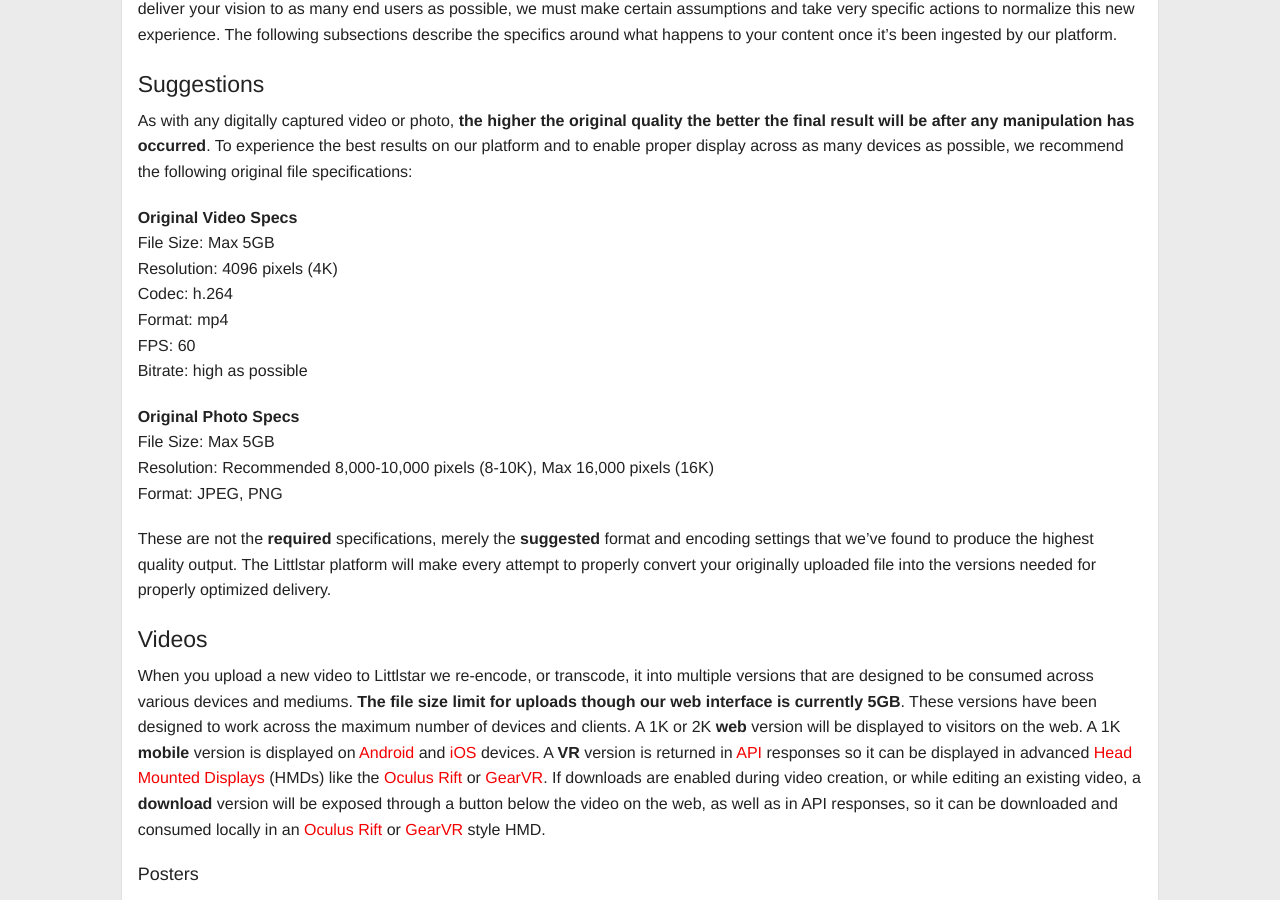
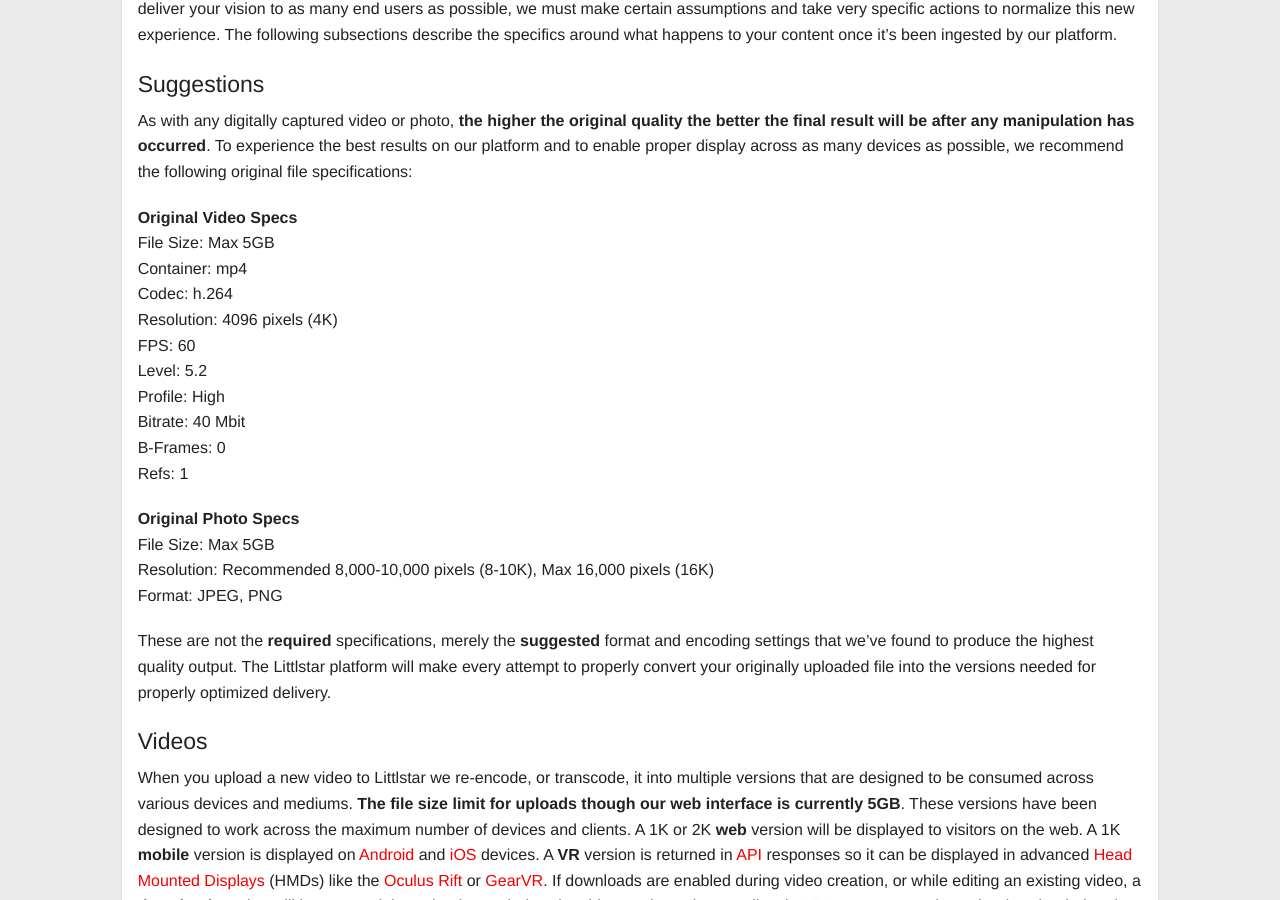
Before and after one commit to littlstar/littlstar.github.io, a Jekyll site: the page built from content-guide.md, in a window 1280 px wide and 900 px high, scrolled down 1895 px. Built offline with Jekyll 4.4.1, drawn with Linux system fonts in a browser that asks for light colours; nearby versions of some CDN libraries; comment, search, counter and statistics services are not loaded.

Commit message:
more explicit h.264 encoding/container suggestions

```diff
--- a/content-guide.md
+++ b/content-guide.md
@@ -60,11 +60,15 @@ As with any digitally captured video or photo, **the higher the original quality
 
 **Original Video Specs**<br />
 File Size: Max 5GB<br />
+Container: mp4<br />
+Codec: h.264<br />
 Resolution: 4096 pixels (4K)<br />
-Codec: h.264<br />
-Format: mp4<br />
 FPS: 60<br />
-Bitrate: high as possible<br />
+Level: 5.2<br />
+Profile: High<br />
+Bitrate: 40 Mbit<br />
+B-Frames: 0<br />
+Refs: 1<br />
 
 **Original Photo Specs**<br />
 File Size: Max 5GB<br />
```
